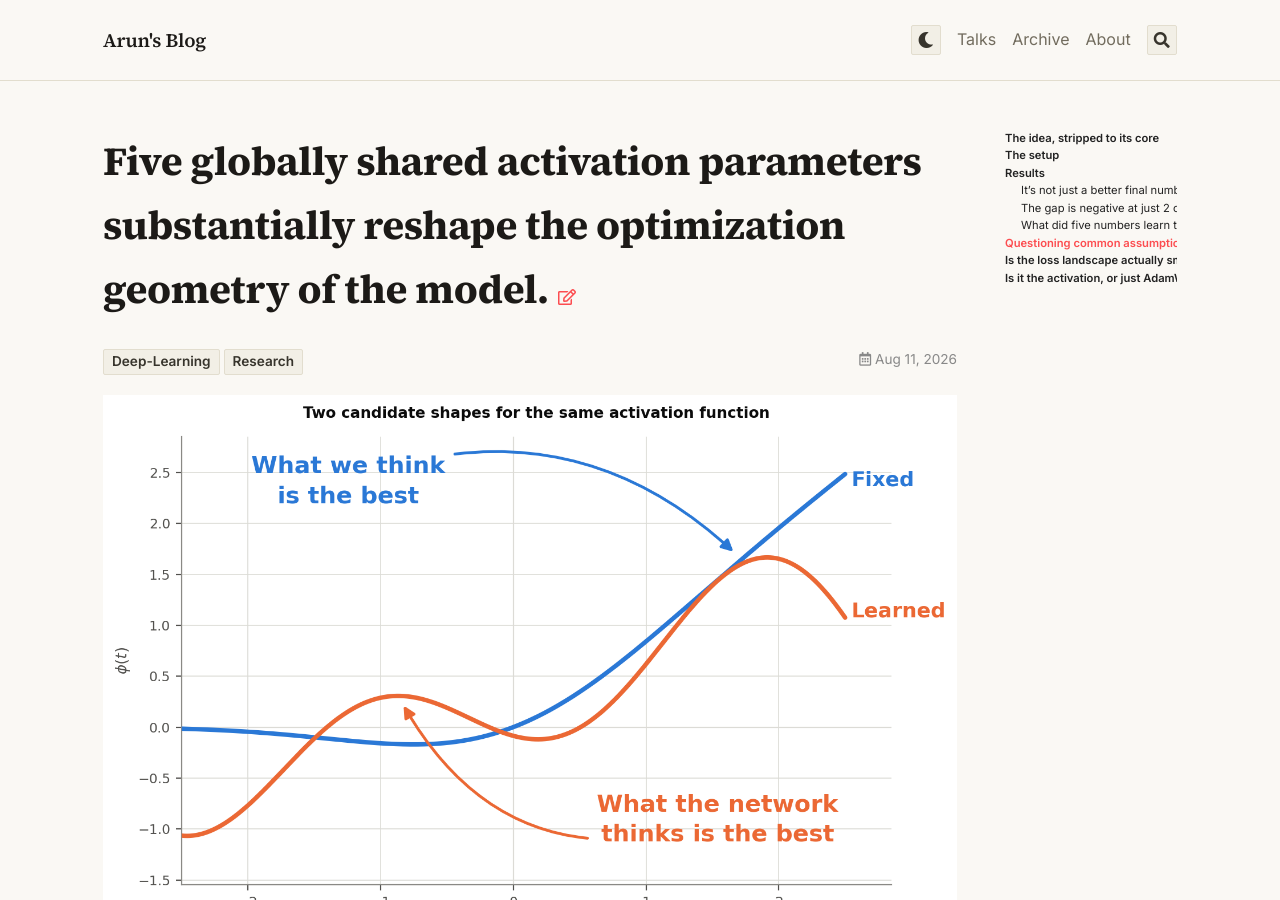
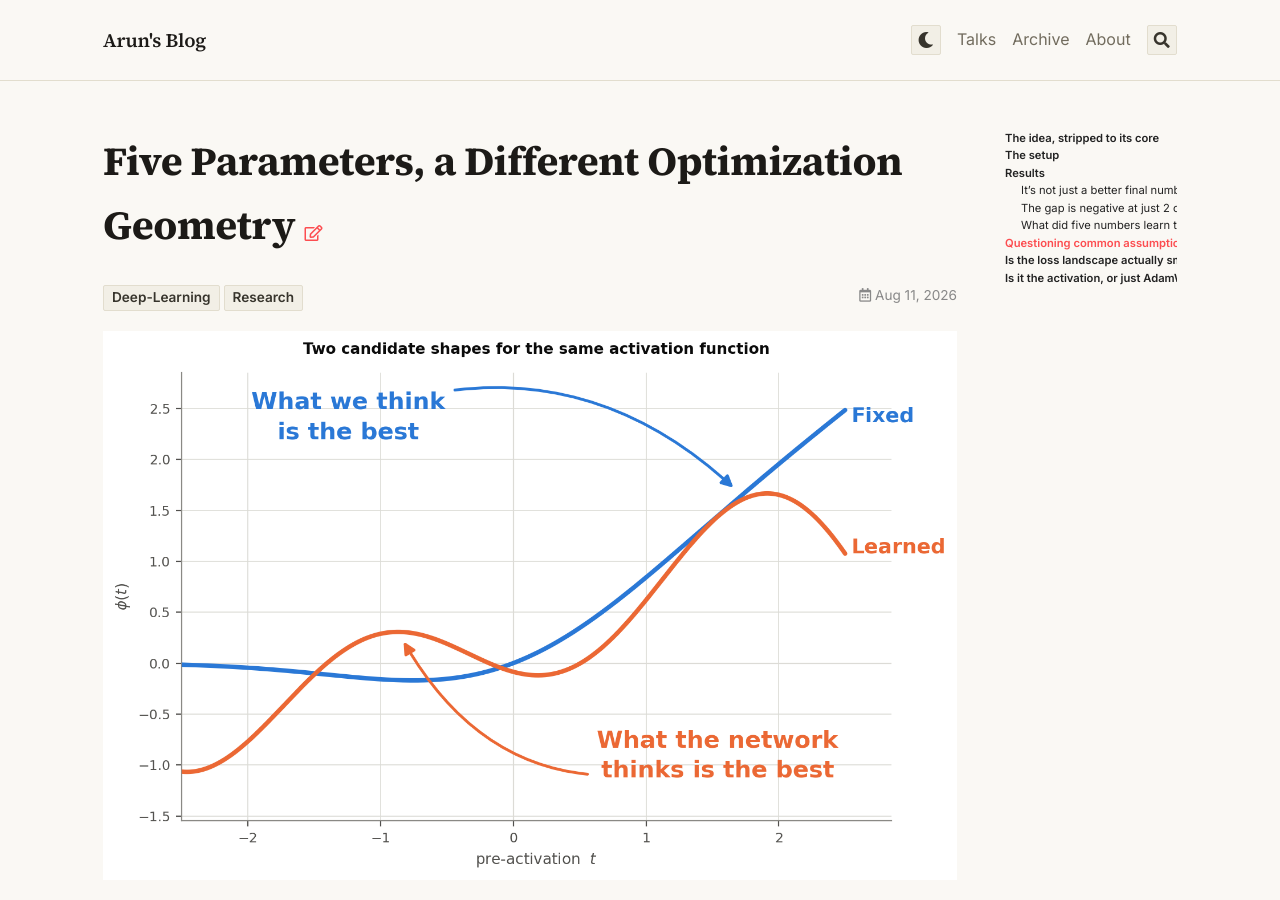
Before and after one commit to Arunprakash-A/Arunprakash-a.github.io, a Jekyll site: the page built from _posts/2026-08-11-learnable-activations-might-have-better-loss-landscape.md, in a window 1280 px wide and 900 px high. Built offline with Jekyll 4.4.1, drawn with Linux system fonts in a browser that asks for light colours; nearby versions of some CDN libraries.

Commit message:
Retitle latest post: Five Parameters, a Different Optimization Geometry
Co-Authored-By: Claude Sonnet 5 <noreply@anthropic.com>

```diff
--- a/_posts/2026-08-11-learnable-activations-might-have-better-loss-landscape.md
+++ b/_posts/2026-08-11-learnable-activations-might-have-better-loss-landscape.md
@@ -1,5 +1,5 @@
 ---
-title: "Five globally shared activation parameters substantially reshape the optimization geometry of the model."
+title: "Five Parameters, a Different Optimization Geometry"
 date: 2026-08-11
 tags: [Deep-Learning, Research]
 excerpt: "One learnable nonlinearity, shared by every layer, tested head-to-head against a standard fixed activation on real ImageNet-1K."
```
